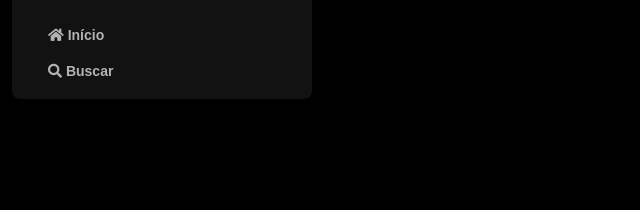
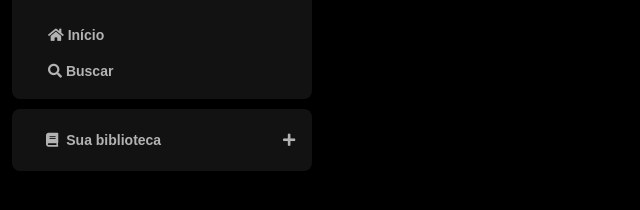
Before and after one commit to FelipeSutter/alura-clone-spotify, a plain HTML site: page index.html in a window 1280 px wide. Shown: the part 74-284 px from the top of the page, without its empty margins (0-640 px from the left). Drawn offline with Linux system fonts and the light colour scheme.

Commit message:
feat: added new div for library and style.css

```diff
--- a/css/style.css
+++ b/css/style.css
@@ -57,8 +57,75 @@ h1 {
     font-weight: 600;
     font-size: 14px;
     font-family: "DM Sans", sans-serif;
+    transition: 0.5s;
 }
 
 .sidebar nav ul li a:hover {
     color: #fff;
 }
+
+.library {
+    background-color: #121212;
+    border-radius: 8px;
+    display: flex;
+    justify-content: space-between;
+    padding: 4px 8px;
+    color: #b3b3b3;
+    font-weight: 600;
+    font-size: 14px;
+    margin-top: 10px;
+    flex-direction: column;
+    min-block-size: 40px;
+}
+
+.library_content {
+    display: flex;
+    align-items: center;
+    justify-content: space-between;
+}
+
+.library .library_button {
+    margin-right: 10px;
+    margin-left: 16px;
+    color: #b3b3b3;
+    background-color: transparent;
+    border: 0px;
+    font-size: 1rem;
+    font-weight: 700;
+    font-family: 'DM Sans', sans-serif;
+    text-align: center;
+    text-decoration: none;
+    text-transform: none;
+    padding: 20px 10px;
+    display: flex;
+}
+
+.library .library_button span {
+    font-size: 14px;
+    transition: 0.5s;
+}
+
+.library .library_button:hover {
+    cursor: pointer;
+    color: #fff;
+}
+
+.library .library_button .fa {
+    font-size: 14px;
+    font-weight: 300;
+    padding-right: 8px;
+}
+
+.library .library_content .plus_background {
+    display: flex;
+    align-items: center;
+    justify-content: center;
+    height: 30px;
+    width: 30px;
+    border-radius: 50%;
+    transition: 0.5s;
+}
+
+.library .library_content .plus_background:hover {
+    background-color: #212121;
+ }
--- a/index.html
+++ b/index.html
@@ -1,22 +1,27 @@
 <!DOCTYPE html>
 <html lang="pt-br">
   <head>
-    <meta charset="UTF-8">
-    <meta name="viewport" content="width=device-width, initial-scale=1.0">
+    <meta charset="UTF-8" />
+    <meta name="viewport" content="width=device-width, initial-scale=1.0" />
     <title>Spotify Imersão</title>
 
-    <link rel="stylesheet" href="./css/reset.css">
-    <link rel="stylesheet" href="./css/style.css">
-    <link rel="stylesheet" href="https://use.fontawesome.com/releases/v5.15.4/css/solid.css">
-    <link rel="stylesheet" href="https://use.fontawesome.com/releases/v5.15.4/css/fontawesome.css">
-
+    <link rel="stylesheet" href="./css/reset.css" />
+    <link rel="stylesheet" href="./css/style.css" />
+    <link
+      rel="stylesheet"
+      href="https://use.fontawesome.com/releases/v5.15.4/css/solid.css"
+    />
+    <link
+      rel="stylesheet"
+      href="https://use.fontawesome.com/releases/v5.15.4/css/fontawesome.css"
+    />
   </head>
   <body>
     <div class="sidebar">
       <nav class="sidebar_navigation">
         <div class="logo">
           <a href="#">
-                    <img src="./assets/icons/logo-spotify.png" alt="logo do spotify">
+            <img src="./assets/icons/logo-spotify.png" alt="logo do spotify" />
           </a>
         </div>
         <div>
@@ -24,16 +29,30 @@
             <li>
               <a href="#">
                 <span class="fa fa-home"></span>
-                        <span>Início</span></a>
+                <span>Início</span></a
+              >
             </li>
             <li>
               <a href="#">
                 <span class="fa fa-search"></span>
-                        <span>Buscar</span></a>
+                <span>Buscar</span></a
+              >
             </li>
           </ul>
         </div>
       </nav>
+
+      <div class="library">
+        <div class="library_content">
+          <div class="library_button">
+            <span class="fa fa-book"></span>
+            <span>Sua biblioteca</span>
+          </div>
+          <div class="plus_background">
+            <span class="fa fa-plus"></span>
+          </div>
+        </div>
+      </div>
     </div>
   </body>
 </html>
```
Lines whose indentation alone changed are shown as unchanged.
